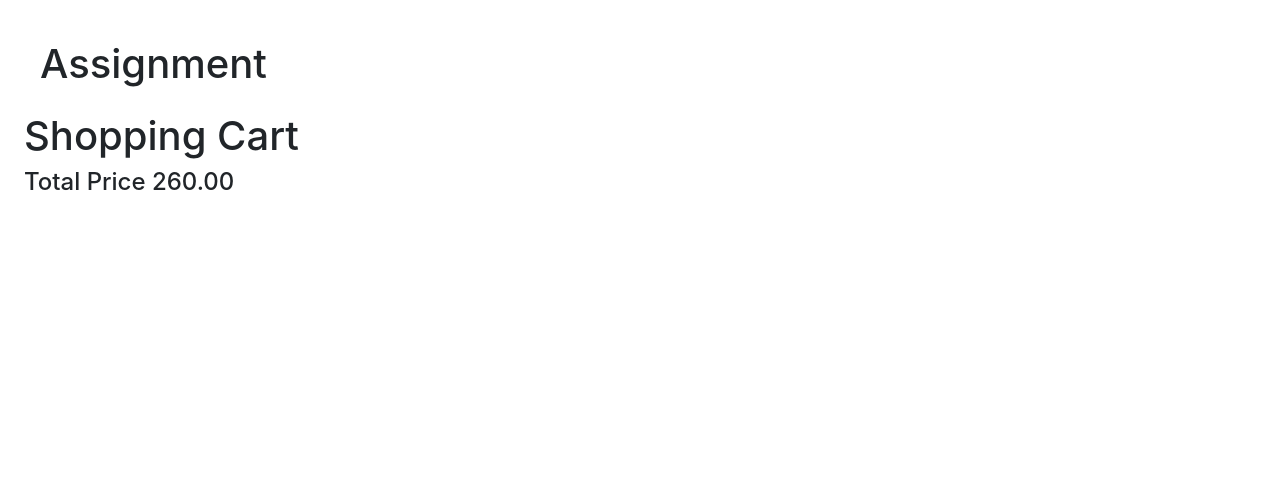
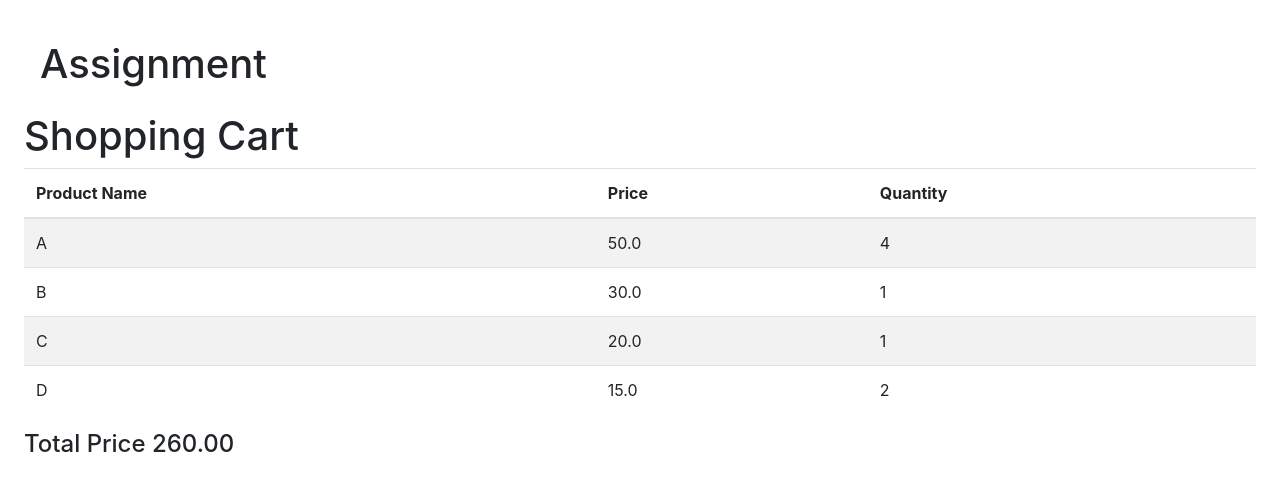
Before and after one commit to varshasahani/checkout, a Django app: page /cart_details/ in a window 1280 px wide. Shown: the top 491 px of the page. Run offline with Django 5.2, Linux system fonts and the light colour scheme; a user stored in the database is signed in; data comes from the database, SQL or seed files in the repository; both versions use the stored data as it was after the commit.

Commit message:
updated cart_details

```diff
--- a/carts/models.py
+++ b/carts/models.py
@@ -14,6 +14,11 @@ product_discounts = {
     "D": [{"quantity": 1, "price": 15.00}],
 }
 
+products=[{'id':'A','name':"A",'price':50.00,'quantity':0},
+                {'id':'B','name':"B",'price':30.00,'quantity':0},
+                {'id':'C','name':"C",'price':20.00,'quantity':0},
+                {'id':'D','name':"D",'price':15.00,'quantity':0},]
+
 # Create your models here.
 class Cart(models.Model):
     user=models.ForeignKey(User,on_delete=models.CASCADE,related_name="cart")
--- a/carts/urls.py
+++ b/carts/urls.py
@@ -3,8 +3,7 @@ from django.urls import path
 from . import views
 
 urlpatterns = [
-    path('',views.products, name='products'),
+    path('',views.products_view, name='products_view'),
     path('cart_details/',views.cart_details, name='cart_details'),
     path('cart/add/',views.add_to_cart, name='add_to_cart'),
-    # path('cart/remove/',views.remove_from_cart, name='remove_from_cart'),
 ]
--- a/carts/views.py
+++ b/carts/views.py
@@ -4,20 +4,18 @@ from django.views.decorators.csrf import csrf_exempt
 from django.contrib.auth.models import User
 from .models import Cart
 import json
-from .models import product_discounts
+from .models import product_discounts,products
 # Create your views here.
-def products(request):
-    products=[{'id':'A','name':"A",'price':50.00,'quantity':0},
-                {'id':'B','name':"B",'price':30.00,'quantity':0},
-                {'id':'C','name':"C",'price':20.00,'quantity':0},
-                {'id':'D','name':"D",'price':15.00,'quantity':0},]
+
+def products_view(request):
+    mapped_products = products
     if(request.user.is_authenticated):
         user = User.objects.get(id=request.user.id)
         cart = Cart.objects.get_or_create(user=user)[0]
         cart_products = cart.products
-        products = map_products_quantity(cart_products,products)
+        mapped_products = map_products_quantity(cart_products,products)
 
-    return render(request, 'products.html',{'products':products})
+    return render(request, 'products.html',{'products':mapped_products})
 
 def map_products_quantity(cart_products,products):
     mapped_products = []
@@ -26,7 +24,6 @@ def map_products_quantity(cart_products,products):
             if product['id'] == product_id:
                 product['quantity'] = quantity
                 mapped_products.append(product)
-    print('mapped_products',mapped_products)
     return mapped_products
 
 @csrf_exempt
@@ -47,17 +44,20 @@ def add_to_cart(request):
             cart.save()
     return JsonResponse({'success': True, 'cart': cart_items})
 
+
+
 def cart_details(request):
     if(request.user.is_authenticated):
         user = User.objects.get(id=request.user.id)
         cart = Cart.objects.get_or_create(user=user)[0]
-        cart_items = cart.products
+        cart_products = cart.products
         total_price = cart.total_price
     else:
-        cart_items = request.session.get('cart', {})
-        total_price = calculate_total_price(cart_items)
-    print('cart_items',cart_items)
-    return render(request, 'cart_detail.html', {'products': products, 'total_price': total_price})
+        cart_products = request.session.get('cart', {})
+        total_price = calculate_total_price(cart_products)
+    mapped_products = map_products_quantity(cart_products,products)
+    print('products',mapped_products)
+    return render(request, 'cart_detail.html', {'products': mapped_products, 'total_price': total_price})
 
 def get_price(product_id, quantity):
     rules = product_discounts.get(product_id, [])
--- a/templates/cart_detail.html
+++ b/templates/cart_detail.html
@@ -2,5 +2,25 @@
 {% load static %}
 {% block content %}
 <h1>Shopping Cart</h1>
+<table class="table table-striped">
+    <thead>
+      <tr>
+        <th scope="col">Product Name
+        </th>
+        <th scope="col">Price</th>
+        <th scope="col">Quantity</th>
+
+      </tr>
+    </thead>
+    <tbody>
+        {% for product in products %}
+      <tr>
+        <td>{{product.name}}</td>
+        <td>{{product.price}}</td>
+        <td>{{product.quantity}}</td>
+      </tr>
+      {% endfor %}
+    </tbody>
+  </table>
 <h4>Total Price {{total_price}}</h4>
 {% endblock %}
--- a/templates/products.html
+++ b/templates/products.html
@@ -5,7 +5,7 @@
 <div class="row">
     {% for product in products %}
       <div class="col-sm-6">
-        <div class="card">
+        <div class="card mb-3">
           <div class="card-body">
             <h5 class="card-title">{{product.name}}--{{product.id}}</h5>
             <h6 class="card-text">Price:{{product.price}}</h6>
@@ -21,7 +21,7 @@
         </div>
       </div>
       {% endfor %}
-      <a class="btn btn-success mt-3" href="{% url 'cart_details' %}">Go to Cart</a>
+      <a class="btn btn-success mt-3 ml-3" href="{% url 'cart_details' %}">Go to Cart</a>
   </div>
 {% endblock %}
 {% block scripts %}
```
Also changed, not shown: db.sqlite3.
